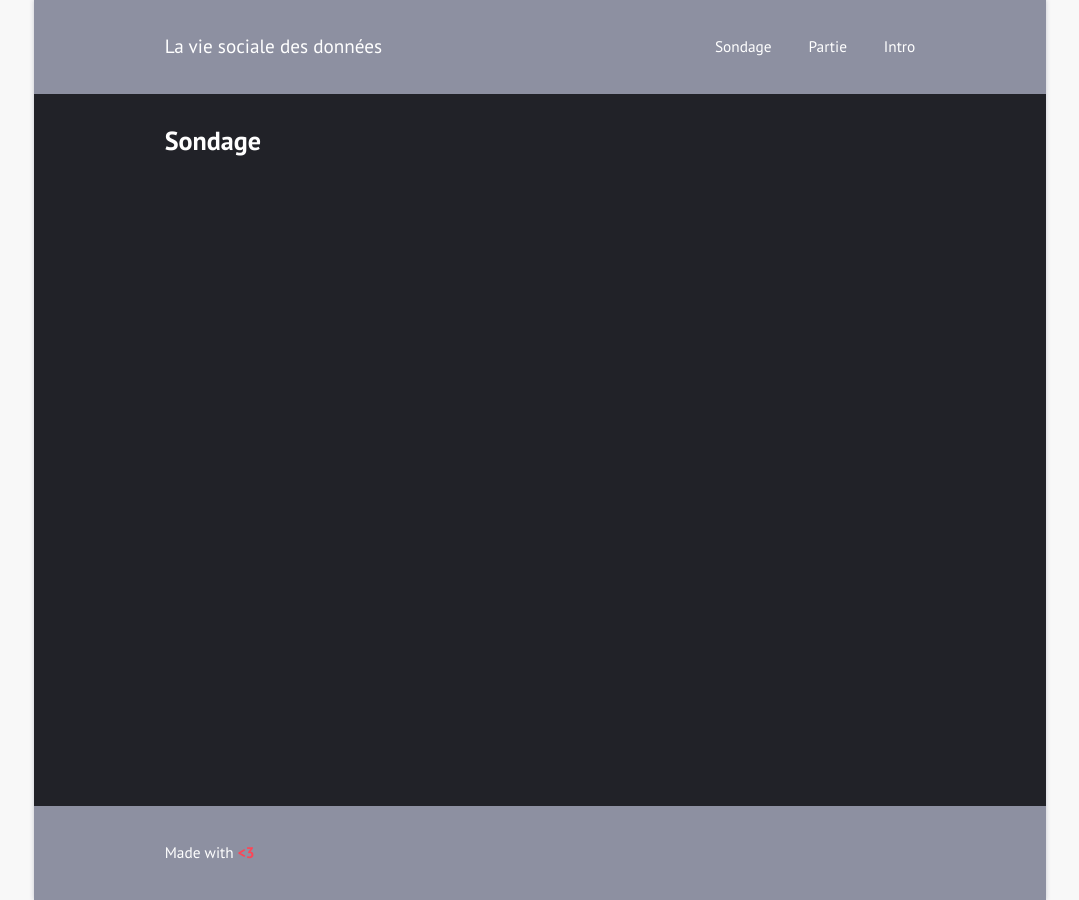
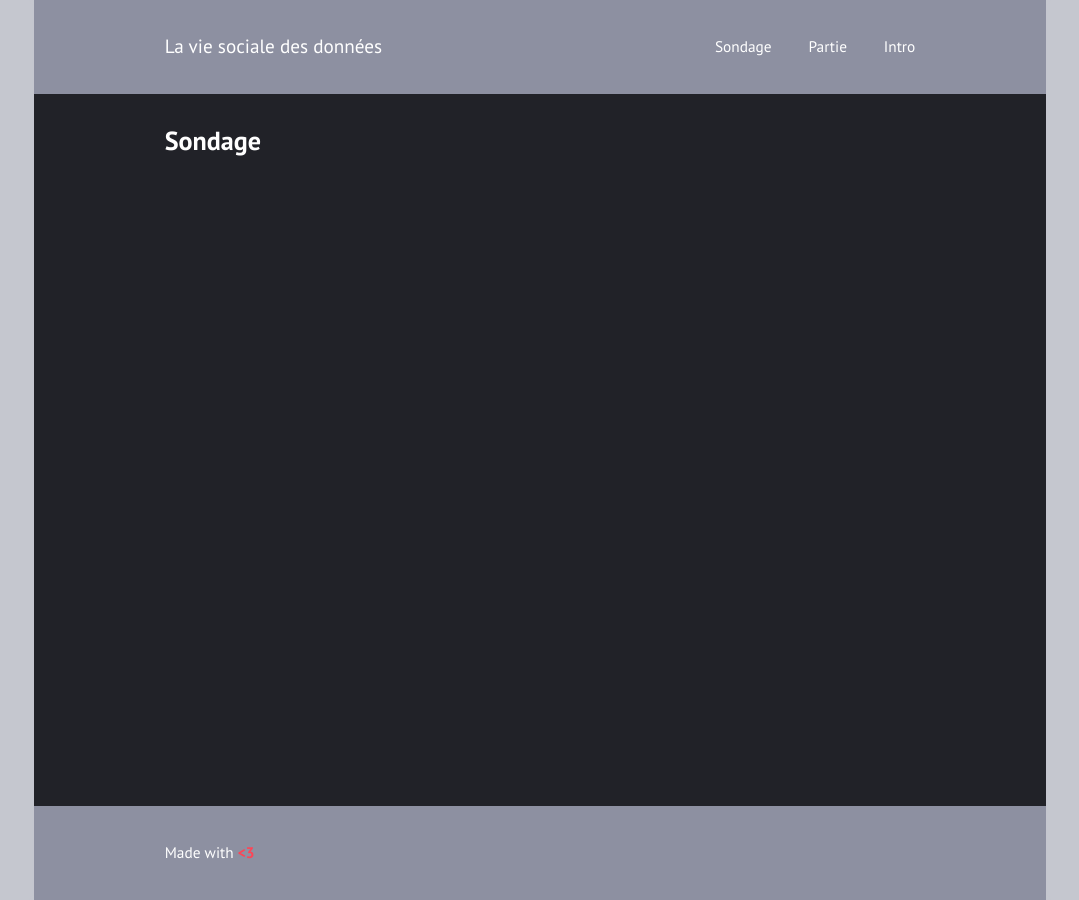
Before and after one commit to den032007/den032007.githab.io, a Jekyll site: the page built from index.html, in a window 1280 px wide. Shown: the whole page, without its empty margins (100-1179 px from the left). Built offline with Jekyll 4.4.1, drawn with Linux system fonts in a browser that asks for light colours.

Commit message:
Update frame.sass

```diff
--- a/assets/css/frame.sass
+++ b/assets/css/frame.sass
@@ -4,7 +4,7 @@
 @import index, font, basic, layout, classes
 
 html
-  background: #f8f8f8
+  background: lighten($dark, 65%)
   padding: 0 calc(38% - 22em)
 
 body
```
